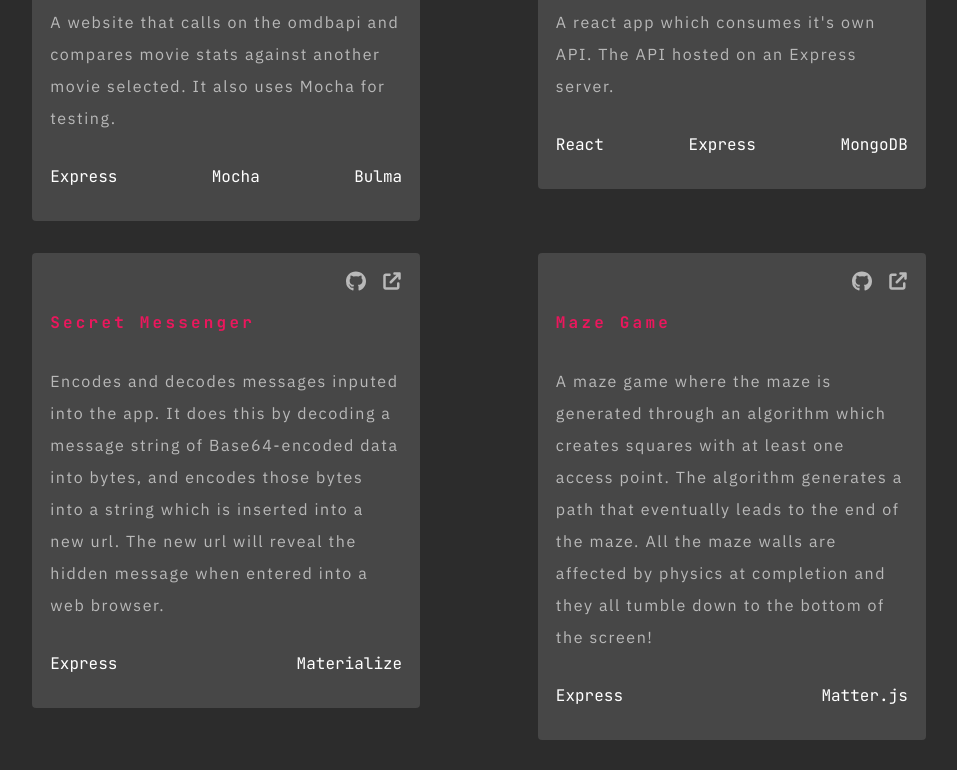
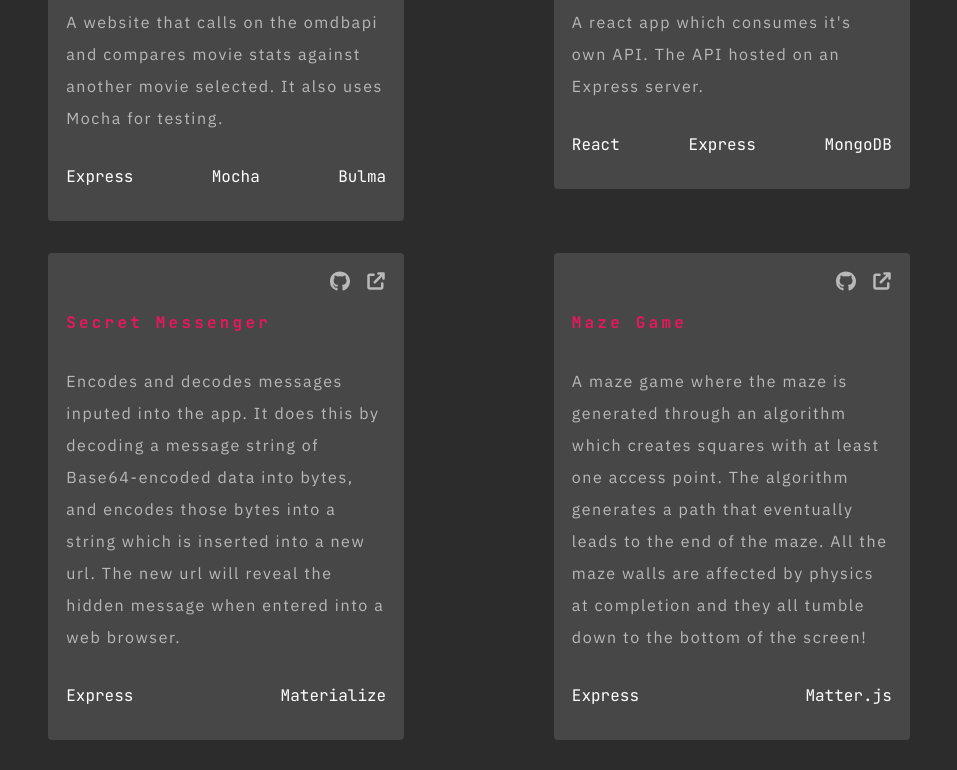
Before and after one commit to digel4/portfolio-website-2022, a React (Create React App) app: page / in a window 1280 px wide. Shown: the part 3760-4530 px from the top of the page, without its empty margins (161-1118 px from the left). Built offline with nearby package versions, Linux system fonts and the light colour scheme.

Commit message:
fix response issues in portfolio

```diff
--- a/src/css/main.css
+++ b/src/css/main.css
@@ -1185,7 +1185,7 @@ form .button {
 }
 @media only screen and (max-width: 1800px) {
   #portfolio .other-projects .other-projects-card {
-    width: 22rem;
+    width: 20rem;
   }
 }
 #grid-container {
@@ -1256,6 +1256,7 @@ form .button {
   display: flex;
   width: 100%;
   justify-content: space-between;
+  flex-wrap: wrap;
 }
 #portfolio .other-projects-container {
   grid-column: 1/span 2;
--- a/src/sass/_components.scss
+++ b/src/sass/_components.scss
@@ -910,7 +910,7 @@ form {
 
 @media only screen and (max-width: 1800px) {
     #portfolio .other-projects .other-projects-card {
-        width: 22rem;
+        width: 20rem;
     }
 }
 
--- a/src/sass/_layout.scss
+++ b/src/sass/_layout.scss
@@ -78,6 +78,7 @@
         display: flex;
         width: 100%;
         justify-content: space-between;
+        flex-wrap: wrap;
     }
     .other-projects-container {
         grid-column: 1/ span 2;
```
Also changed, not shown: 1 other file (tests, documents, lock files or other folders).
